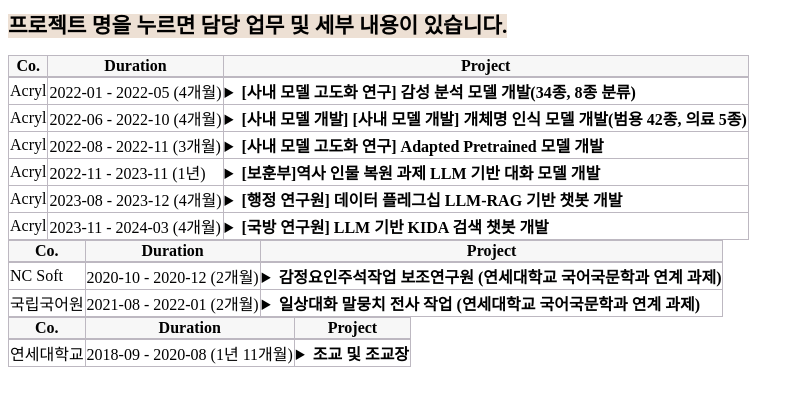
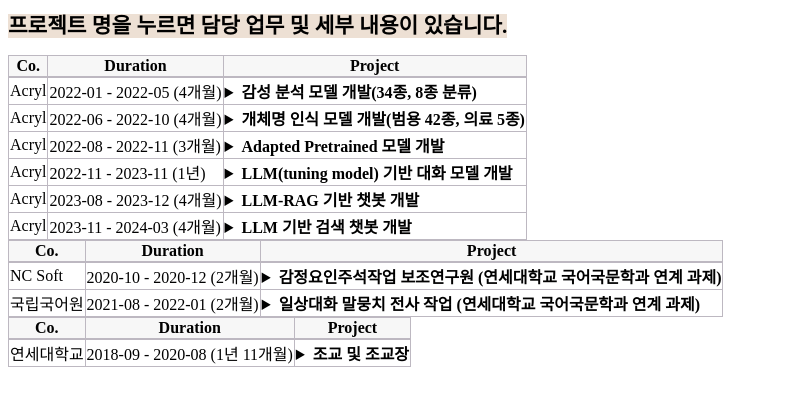
Before and after one commit to finddme/finddme.github.io, a Jekyll site: the page built from _posts/2022-01-01-Project.md, in a window 1280 px wide. Shown: the top 406 px of the page, without its empty margins (0-804 px from the left). Built offline with Jekyll 4.4.1, drawn with Linux system fonts in a browser that asks for light colours.

Commit message:
Update 2022-01-01-Project.md

```diff
--- a/_posts/2022-01-01-Project.md
+++ b/_posts/2022-01-01-Project.md
@@ -32,7 +32,7 @@
          <td class="line">
            <details>
            <summary><span class="glyphicon glyphicon-menu-right"></span>
-            <span class="glyphicon glyphicon-option-horizontal" style="display:none"></span><strong>[사내 모델 고도화 연구] 감성 분석 모델 개발(34종, 8종 분류)</strong></summary>
+            <span class="glyphicon glyphicon-option-horizontal" style="display:none"></span><strong>감성 분석 모델 개발(34종, 8종 분류)</strong></summary>
               <li>담당 업무:</li>
                   1) 한국어 감성 class 선정<br>
                   2) 데이터 수집<br>
@@ -56,7 +56,7 @@
          <td class="line">
            <details>
            <summary><span class="glyphicon glyphicon-menu-right"></span>
-            <span class="glyphicon glyphicon-option-horizontal" style="display:none"></span><strong>[사내 모델 개발] [사내 모델 개발] 개체명 인식 모델 개발(범용 42종, 의료 5종)</strong></summary>
+            <span class="glyphicon glyphicon-option-horizontal" style="display:none"></span><strong>개체명 인식 모델 개발(범용 42종, 의료 5종)</strong></summary>
               <li>담당 업무: </li>
                   1) 범용/의료 개체명 인식 모델 개발<br>
               <br>
@@ -77,7 +77,7 @@
          <td class="line">
            <details>
            <summary><span class="glyphicon glyphicon-menu-right"></span>
-            <span class="glyphicon glyphicon-option-horizontal" style="display:none"></span><strong>[사내 모델 고도화 연구] Adapted Pretrained 모델 개발</strong></summary>
+            <span class="glyphicon glyphicon-option-horizontal" style="display:none"></span><strong>Adapted Pretrained 모델 개발</strong></summary>
               <li>담당 업무: </li>
                   1) 특수 도메인에 사용될 Pretrained model 추가 학습 모델 개발(BERT, Electra, Roberta)<br>
               <br>
@@ -99,7 +99,7 @@
          <td class="line">
            <details>
            <summary><span class="glyphicon glyphicon-menu-right"></span>
-            <span class="glyphicon glyphicon-option-horizontal" style="display:none"></span><strong>[보훈부]역사 인물 복원 과제 LLM 기반 대화 모델 개발</strong></summary>
+            <span class="glyphicon glyphicon-option-horizontal" style="display:none"></span><strong>LLM(tuning model) 기반 대화 모델 개발</strong></summary>
               <li>담당 업무: </li>
                   1) LLM 기반 멀티턴  대화 모델 개발<br>
                   2) LLM instruction data 수집 및 전처리<br>
@@ -133,7 +133,7 @@
          <td class="line">
            <details>
            <summary><span class="glyphicon glyphicon-menu-right"></span>
-            <span class="glyphicon glyphicon-option-horizontal" style="display:none"></span><strong>[행정 연구원] 데이터 플레그십 LLM-RAG 기반 챗봇 개발</strong></summary>
+            <span class="glyphicon glyphicon-option-horizontal" style="display:none"></span><strong>LLM-RAG 기반 챗봇 개발</strong></summary>
               <li>담당 업무: </li>
                   1) LLM 기반 검색 시스템 개발<br>
               <br>
@@ -173,7 +173,7 @@
          <td class="line">
            <details>
            <summary><span class="glyphicon glyphicon-menu-right"></span>
-            <span class="glyphicon glyphicon-option-horizontal" style="display:none"></span><strong>[국방 연구원] LLM 기반 KIDA 검색 챗봇 개발</strong></summary>
+            <span class="glyphicon glyphicon-option-horizontal" style="display:none"></span><strong>LLM 기반 검색 챗봇 개발</strong></summary>
               <li>담당 업무: </li>
                   1) LLM 기반 검색 챗봇 개발<br>
               <br>
```
